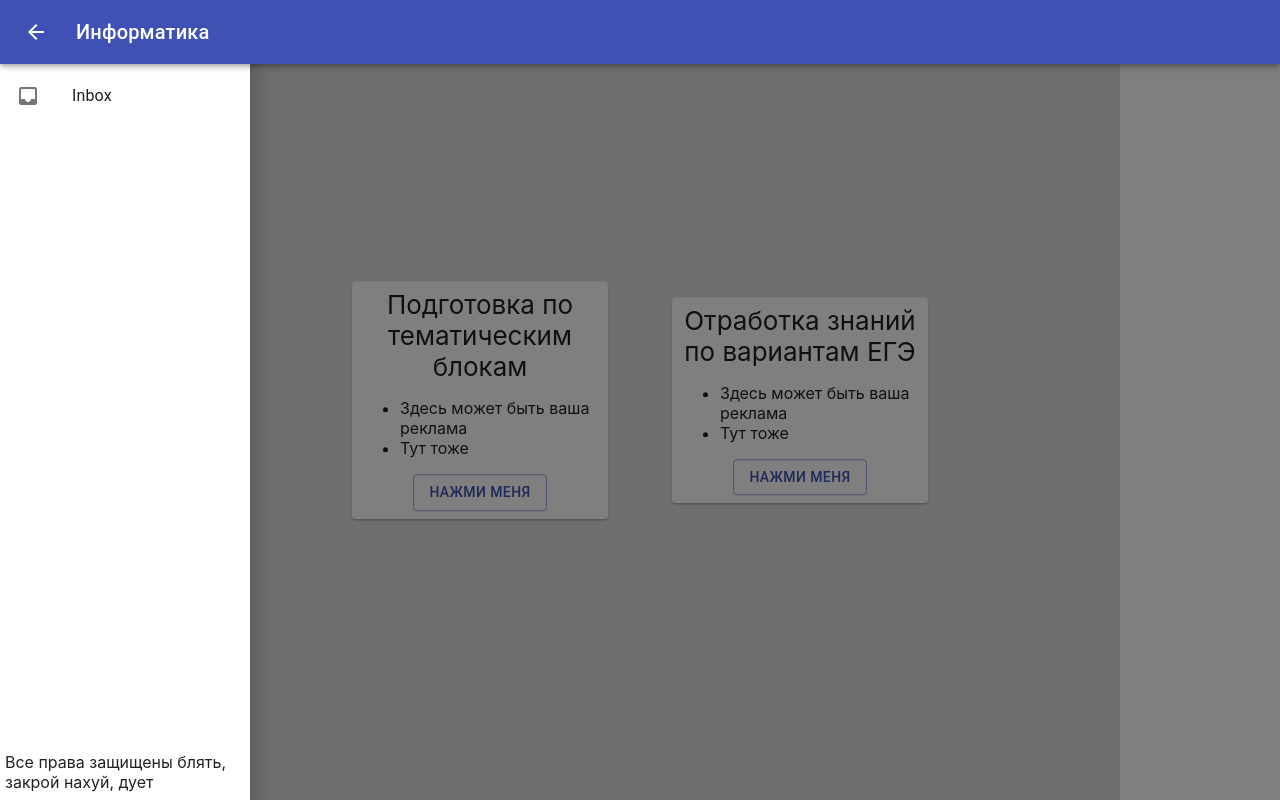
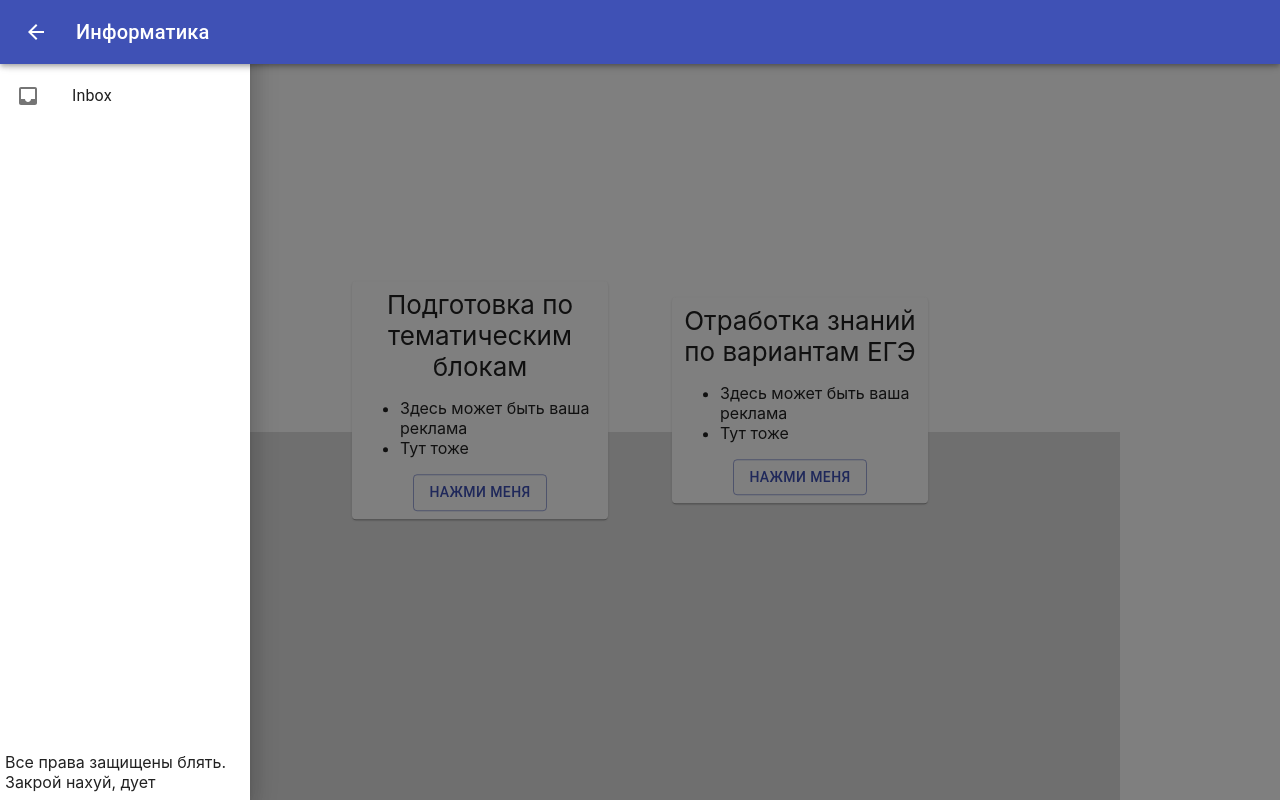
Before and after one commit to HeroBrine1st/Inf, a React (Create React App) app: page / in a window 1280 px wide. Both pictures are taken after a click on the button "menu". Built offline with nearby package versions, Linux system fonts and the light colour scheme.

Commit message:
Навдравер выведен в отдельный компонент

```diff
--- a/src/MainAppBar.js
+++ b/src/MainAppBar.js
@@ -5,10 +5,10 @@
 import IconButton from '@material-ui/core/IconButton';
 import MenuIcon from '@material-ui/icons/Menu';
 import HideOnScroll from "./utils/HideOnScroll";
-import {Drawer, List, ListItem, ListItemIcon, ListItemText, makeStyles} from "@material-ui/core";
-import "./MainAppBar.css"
-import InboxIcon from '@material-ui/icons/Inbox';
+import {makeStyles} from "@material-ui/core";
+
 import ArrowBackIcon from '@material-ui/icons/ArrowBack';
+import NavigationDrawer from "./NavigationDrawer";
 
 // В CSS эту хуйню не вывести :/
 const useStyles = makeStyles((theme) => ({
@@ -28,7 +28,7 @@
 function MainAppBar() {
   const classes = useStyles();
   const [drawer, setDrawer] = React.useState(false);
-  return <div>
+  return [
     <div className={classes.appBar}>
       <HideOnScroll>
         <AppBar>
@@ -44,23 +44,9 @@
         </AppBar>
       </HideOnScroll>
       <Toolbar/>
-      <Drawer anchor="left" variant="temporary" open={drawer} onClose={() => setDrawer(false)}>
-        <Toolbar/> {/*Костыль, чтобы тулбар не перекрывал дравер*/}
-        <List className="navDrawerList">
-          <ListItem button>
-            <ListItemIcon>
-              <InboxIcon/>
-            </ListItemIcon>
-            <ListItemText>Inbox</ListItemText>
-          </ListItem>
-        </List>
-        <div className="navDrawerFooter">
-          Все права защищены блять, закрой нахуй, дует
-        </div>
-      </Drawer>
-    </div>
-
-  </div>;
+    </div>,
+    <NavigationDrawer open={drawer} onClose={() => setDrawer(false)}/>
+  ];
 }
 
 export default MainAppBar
--- /dev/null
+++ b/src/NavigationDrawer.js
@@ -0,0 +1,30 @@
+import {Drawer, List, ListItem, ListItemIcon, ListItemText} from "@material-ui/core";
+import Toolbar from "@material-ui/core/Toolbar";
+import InboxIcon from "@material-ui/icons/Inbox";
+import React from "react";
+import "./NavigationDrawer.css"
+import PropTypes from "prop-types";
+
+function NavigationDrawer(props){
+  return <Drawer anchor="left" variant="temporary" open={props.open} onClose={props.onClose}>
+    <Toolbar/> {/*Костыль, чтобы тулбар не перекрывал дравер*/}
+    <List className="navDrawerList">
+      <ListItem button>
+        <ListItemIcon>
+          <InboxIcon/>
+        </ListItemIcon>
+        <ListItemText>Inbox</ListItemText>
+      </ListItem>
+    </List>
+    <div className="navDrawerFooter">
+      Все права защищены блять.<br/>Закрой нахуй, дует
+    </div>
+  </Drawer>
+}
+
+NavigationDrawer.propTypes = {
+  open: PropTypes.bool,
+  onClose: PropTypes.func
+}
+
+export default NavigationDrawer
```
Also changed, not shown: src/NavigationDrawer.css (renamed from src/MainAppBar.css).
